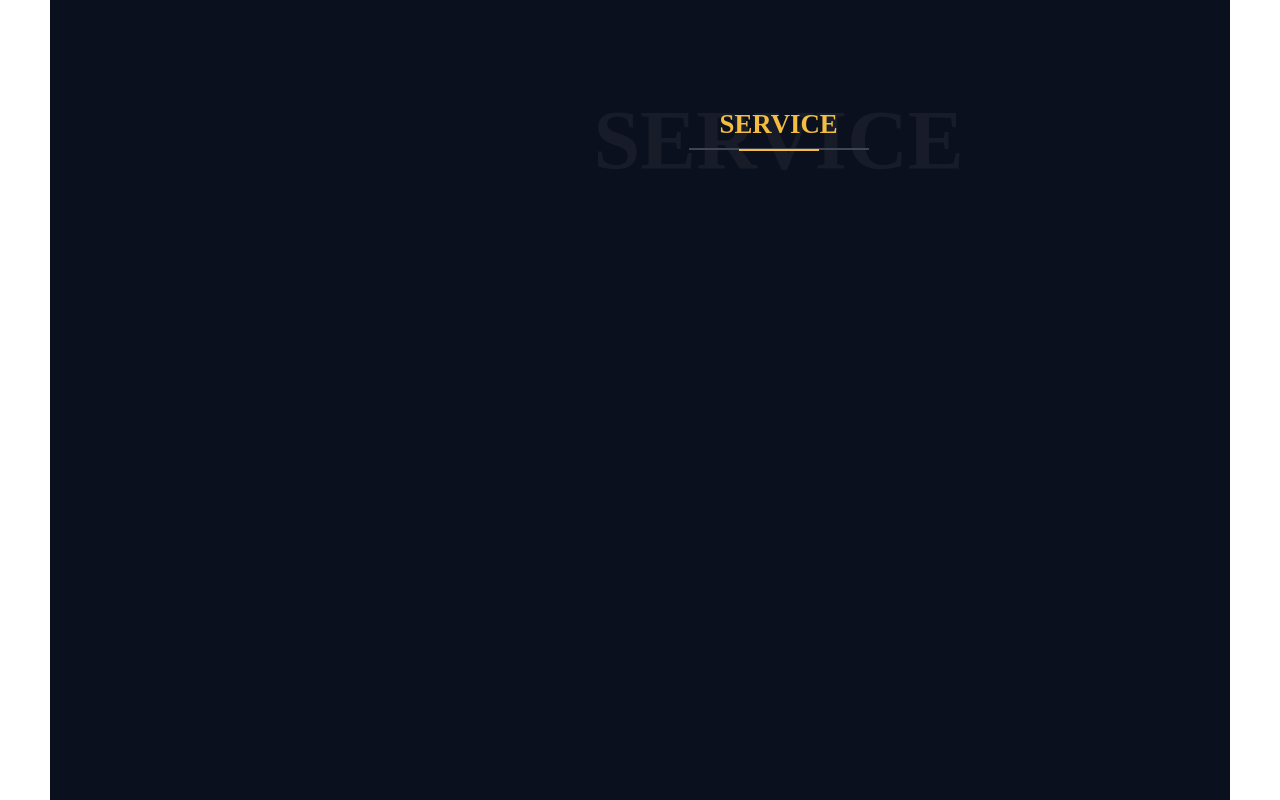
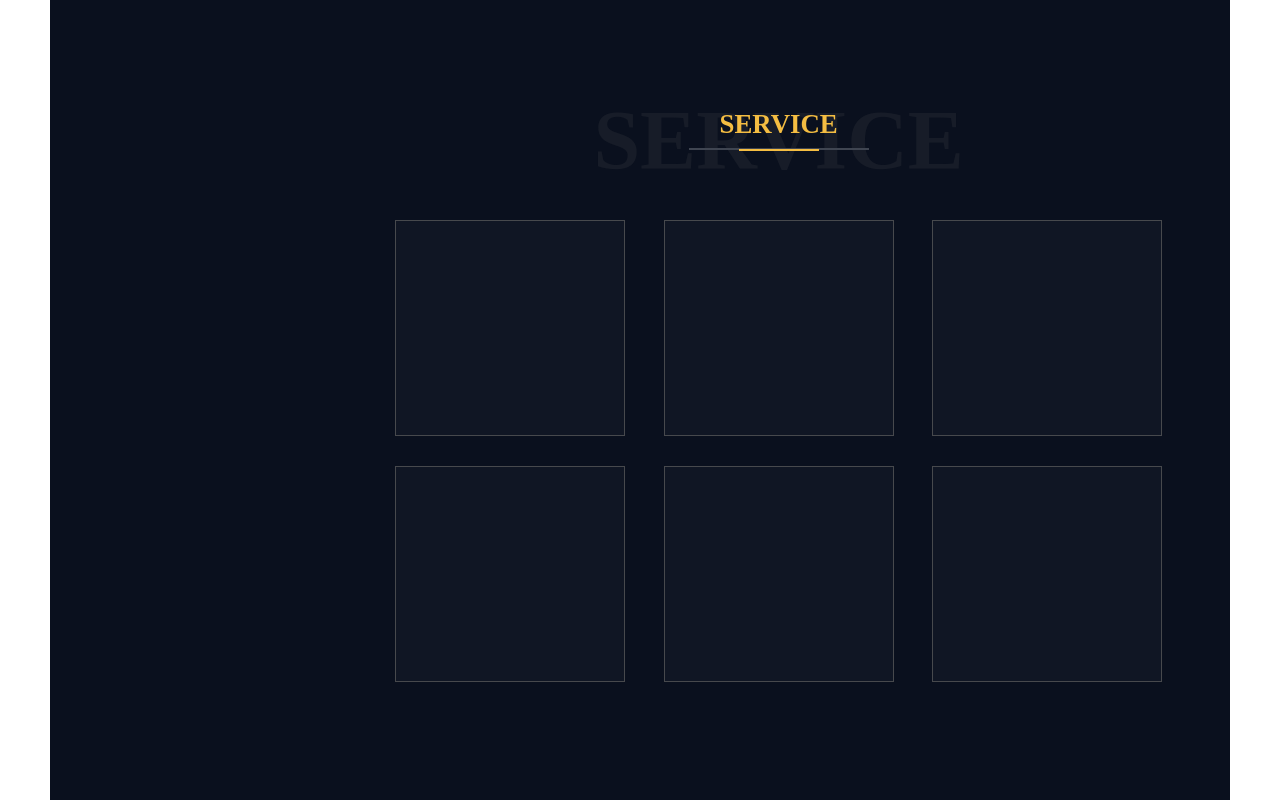
Before and after one commit to Davaajargal41/60-onoo-biy-daalt, a plain HTML site: page index.html in a window 1280 px wide. Shown: the part 1600-2400 px from the top of the page. Drawn offline with Linux system fonts and the light colour scheme.

Commit message:
nemj hiisen

```diff
--- a/SCSS/_3rd.scss
+++ b/SCSS/_3rd.scss
@@ -51,3 +51,40 @@
   margin: auto;
   margin-top: 9px;
 }
+.service .gol .dood {
+  width: 85%;
+  height: 450px;
+  //   background-color: aqua;
+  margin: auto;
+  margin-top: 40px;
+}
+.service .gol .dood .up {
+  width: 100%;
+  height: 48%;
+  //   background-color: red;
+  display: flex;
+  justify-content: space-between;
+}
+.service .gol .dood .up .rec {
+  width: 30%;
+  height: 100%;
+  //   background-color: wheat;
+  border: 0.5px solid rgba(95, 95, 95, 0.7);
+  background-color: rgb(16, 22, 36);
+}
+
+.service .gol .dood .bot {
+  width: 100%;
+  height: 48%;
+  //   background-color: green;
+  margin-top: 30px;
+  display: flex;
+  justify-content: space-between;
+}
+.service .gol .dood .bot .rec {
+  width: 30%;
+  height: 100%;
+  //   background-color: wheat;
+  border: 0.5px solid rgba(95, 95, 95, 0.7);
+  background-color: rgb(16, 22, 36);
+}
--- a/index.html
+++ b/index.html
@@ -100,8 +100,16 @@
               </div>
             </div>
            <div class="dood">
-            <div class="up"></div>
-            <div class="bot"></div>
+            <div class="up">
+              <div class="rec"></div>
+              <div class="rec"></div>
+              <div class="rec"></div>
+            </div>
+            <div class="bot">
+              <div class="rec"></div>
+              <div class="rec"></div>
+              <div class="rec"></div>
+            </div>
            </div>
           </div>
         </div>
```
Also changed, not shown: SCSS/style.css, 1 other file.
